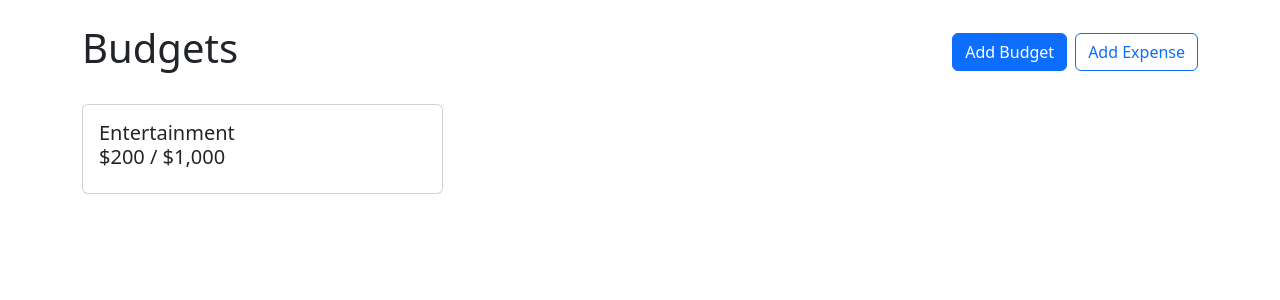
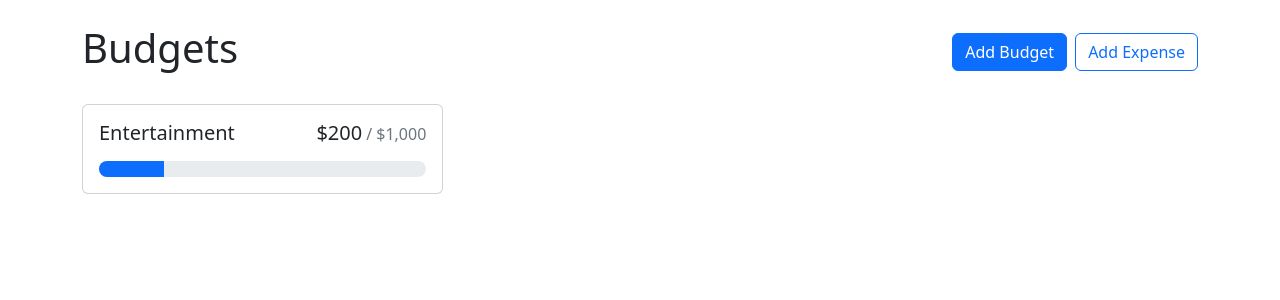
Before and after one commit to rick329mo/budget-project, a React (Vite) app in the folder budget-app/: page / in a window 1280 px wide. Shown: the top 300 px of the page. Built offline with nearby package versions, Linux system fonts and the light colour scheme.

Commit message:
added progress bar and variant

```diff
--- a/budget-app/src/components/BudgetCard.jsx
+++ b/budget-app/src/components/BudgetCard.jsx
@@ -1,17 +1,35 @@
-import { Card } from "react-bootstrap"
+import { Card, ProgressBar } from "react-bootstrap"
 import { currencyFormatter } from "../utils"
 
 function BudgetCard({ name, amount, max }) {
     return(
         <Card>
             <Card.Body>
-                <Card.Title>
-                    <div>{name}</div>
-                    <div>{currencyFormatter.format(amount)} / {currencyFormatter.format(max)}</div>
+                <Card.Title className="d-flex justify-content-between
+                align-items-baseline fw-normal mb-3">
+                    <div className="me-2">{name}</div>
+                    <div className="d-flex align-items-baseline">
+                        {currencyFormatter.format(amount)}
+                        <span className="text-muted fs-6 ms-1">/ {currencyFormatter.format(max)}</span>
+                    </div>
                 </Card.Title>
+                <ProgressBar
+                    className="rounded-pill"
+                    variant={getProgressBarVariant(amount, max)}
+                    min={0}
+                    max={max}
+                    now={amount}
+                />
             </Card.Body>
         </Card>
     )
 }
 
+function getProgressBarVariant(amount, max) {
+    const ratio = amount / max
+    if(ratio < .5) return "primary"
+    if(ratio < .75) return "warning"
+    return "danger"
+}
+
 export default BudgetCard
```
